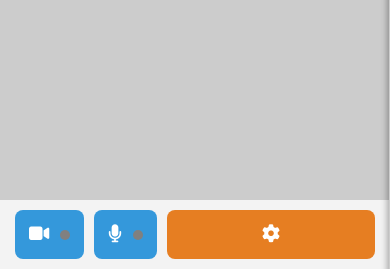
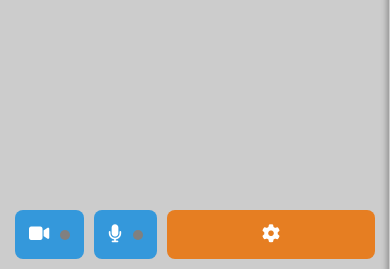
Before and after one commit to martonszep/raspberrypi-babycam, a Flask app: template app/templates/index.html in a window 390 px wide. Shown: the part 575-844 px from the top of the page. Run offline with Flask 3, Linux system fonts and the light colour scheme; the template is opened without the code that fills it: most values are stand-ins (such as "Sample title", 1, 10 or a date in 2020).

Commit message:
mobile background consistent

```diff
--- a/app/static/css/mobile.css
+++ b/app/static/css/mobile.css
@@ -21,7 +21,7 @@
         bottom: 0;
         left: 0;
         right: 0;
-        background-color: rgba(245,245,245,0.95);
+        background-color: #cccccc;
         border-top: 1px solid #ccc;
         padding: 10px;
         z-index: 1500;
```
